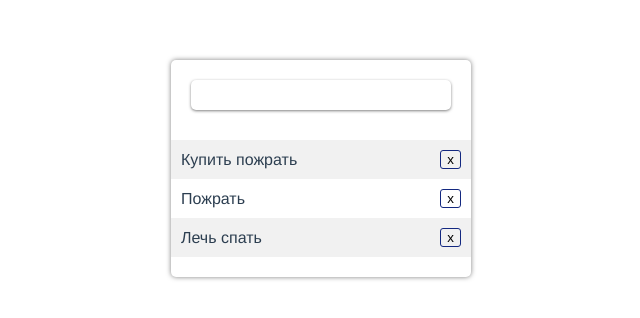
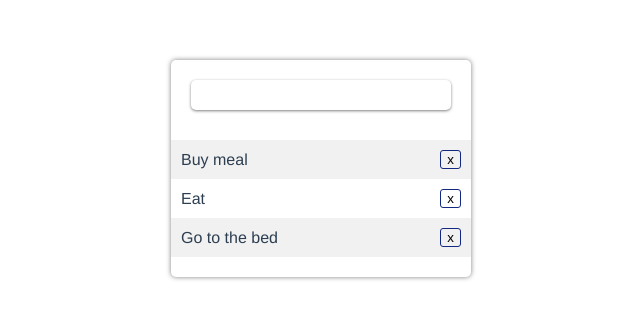
Before and after one commit to nikomax/vue3, a Vue app: page / in a window 1280 px wide. Shown: the top 318 px of the page, without its empty margins (319-959 px from the left). Built offline with nearby package versions, Linux system fonts and the light colour scheme.

Commit message:
generate id

```diff
--- a/src/components/ToDo.vue
+++ b/src/components/ToDo.vue
@@ -11,7 +11,9 @@
 
 <script>
 import ToDoItem from './ToDoItem'
-let prevId = 3
+let ID = function () {
+  return '_' + Math.random().toString(36).substr(2, 9)
+}
 export default {
   components: {ToDoItem},
   name: 'ToDo',
@@ -20,16 +22,16 @@ export default {
       inputValue: '',
       list: [
         {
-          id: 1,
-          title: 'Купить пожрать'
+          id: '1',
+          title: 'Buy meal'
         },
         {
-          id: 2,
-          title: 'Пожрать'
+          id: '2',
+          title: 'Eat'
         },
         {
-          id: 3,
-          title: 'Лечь спать'
+          id: '3',
+          title: 'Go to the bed'
         }]
     }
   },
@@ -39,8 +41,7 @@ export default {
       this.list.splice(index, 1)
     },
     addTodo () {
-      prevId++
-      this.list.push({id: prevId, title: this.inputValue})
+      this.list.push({id: ID(), title: this.inputValue})
       this.inputValue = ''
     }
   }
--- a/src/components/ToDoItem.vue
+++ b/src/components/ToDoItem.vue
@@ -14,7 +14,7 @@ export default {
       required: true
     },
     todoId: {
-      type: Number,
+      type: String,
       required: true
     }
   },
```
